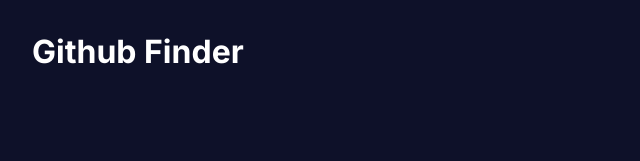
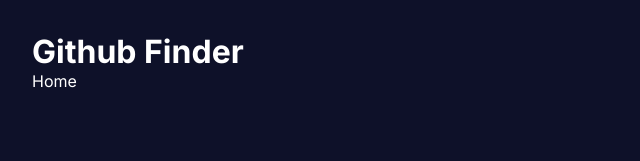
Before and after one commit to BHzdev/github-finder, a React (Vite) app: page / in a window 1280 px wide. Shown: the top 161 px of the page, without its empty margins (0-640 px from the left). Built offline with nearby package versions, Linux system fonts and the light colour scheme.

Commit message:
feat: implemeting routes with react-router-dom

```diff
--- a/src/App.tsx
+++ b/src/App.tsx
@@ -1,7 +1,10 @@
+import { Outlet } from "react-router-dom";
+
 function App() {
   return (
     <>
       <h1>Github Finder</h1>
+      <Outlet />
     </>
   );
 }
--- a/src/main.tsx
+++ b/src/main.tsx
@@ -2,9 +2,24 @@
 import ReactDOM from "react-dom/client";
 import App from "./App.tsx";
 import "./index.css";
+import { createBrowserRouter, RouterProvider } from "react-router-dom";
+import Home from "./routes/Home.tsx";
+
+const router = createBrowserRouter([
+  {
+    path: "/",
+    element: <App />,
+    children: [
+      {
+        path: "/",
+        element: <Home />,
+      },
+    ],
+  },
+]);
 
 ReactDOM.createRoot(document.getElementById("root")!).render(
   <React.StrictMode>
-    <App />
+    <RouterProvider router={router} />
   </React.StrictMode>
 );
--- /dev/null
+++ b/src/routes/Home.tsx
@@ -0,0 +1,5 @@
+const Home = () => {
+  return <div>Home</div>;
+};
+
+export default Home;
```
